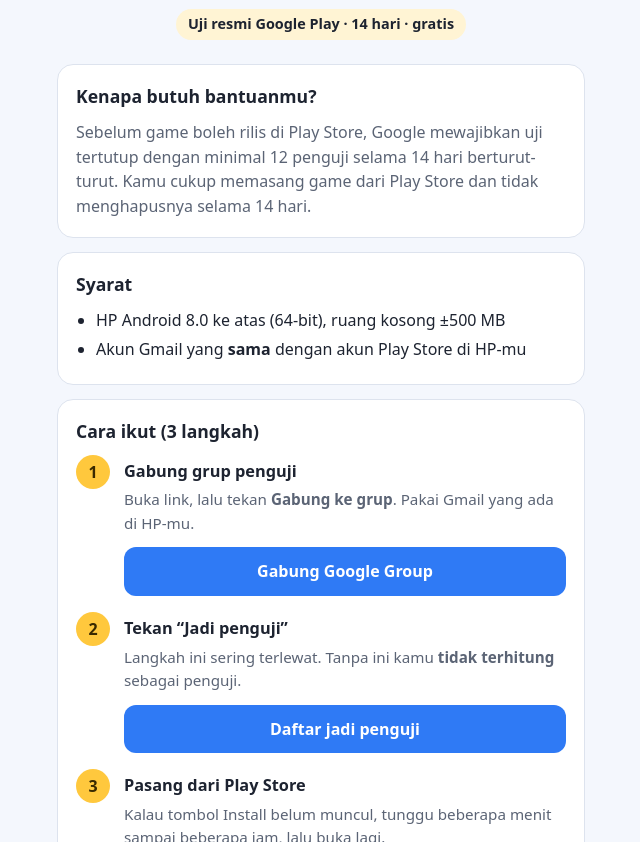
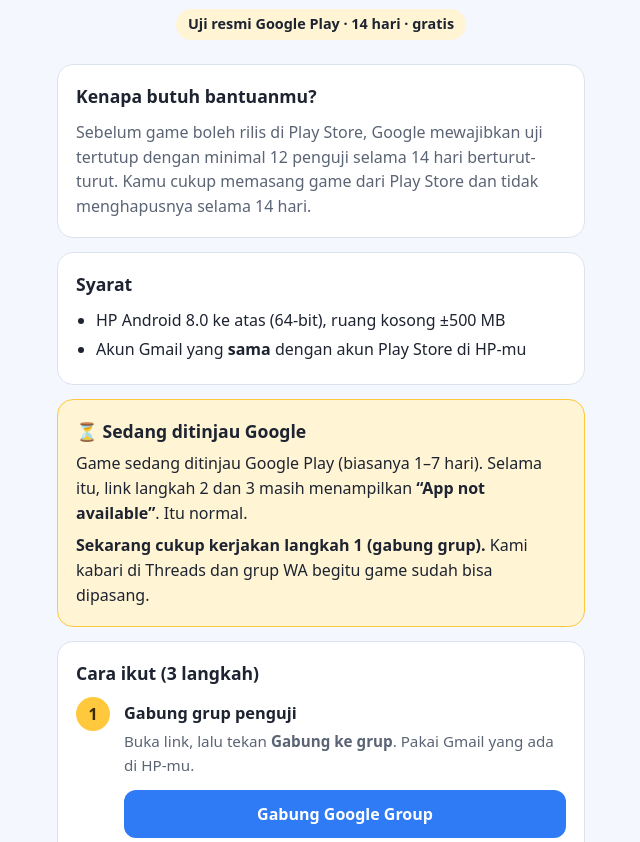
Before and after one commit to kahgamedev/penguji-juragan-rental, a plain HTML site: page index.html in a window 1280 px wide. Shown: the part 258-1100 px from the top of the page, without its empty margins (319-959 px from the left). Drawn offline with Linux system fonts and the light colour scheme.

Commit message:
Tambah pengumuman: sedang ditinjau Google

```diff
--- a/index.html
+++ b/index.html
@@ -69,6 +69,8 @@
   ul { padding-left: 20px; margin: 6px 0 0; }
   li { margin: 4px 0; }
   .note { background: var(--red-soft); border-color: transparent; }
+  .status { background: var(--yellow-soft); border-color: var(--yellow); }
+  .status h2 { margin-bottom: 6px; }
   details { border-top: 1px solid var(--line); padding: 10px 0; }
   details:first-of-type { border-top: 0; }
   summary { cursor: pointer; font-weight: 600; }
@@ -97,6 +99,13 @@
       <li>HP Android 8.0 ke atas (64-bit), ruang kosong ±500 MB</li>
       <li>Akun Gmail yang <b>sama</b> dengan akun Play Store di HP-mu</li>
     </ul>
+  </section>
+
+  <!-- Pengumuman status. Hapus seluruh section ini setelah rilis lolos review Google. -->
+  <section class="card status" id="status">
+    <h2>⏳ Sedang ditinjau Google</h2>
+    <p style="margin:0;color:var(--ink)">Game sedang ditinjau Google Play (biasanya 1–7 hari). Selama itu, link langkah 2 dan 3 masih menampilkan <b>“App not available”</b>. Itu normal.</p>
+    <p style="margin:8px 0 0;color:var(--ink)"><b>Sekarang cukup kerjakan langkah 1 (gabung grup).</b> Kami kabari di Threads dan grup WA begitu game sudah bisa dipasang.</p>
   </section>
 
   <section class="card">
```
